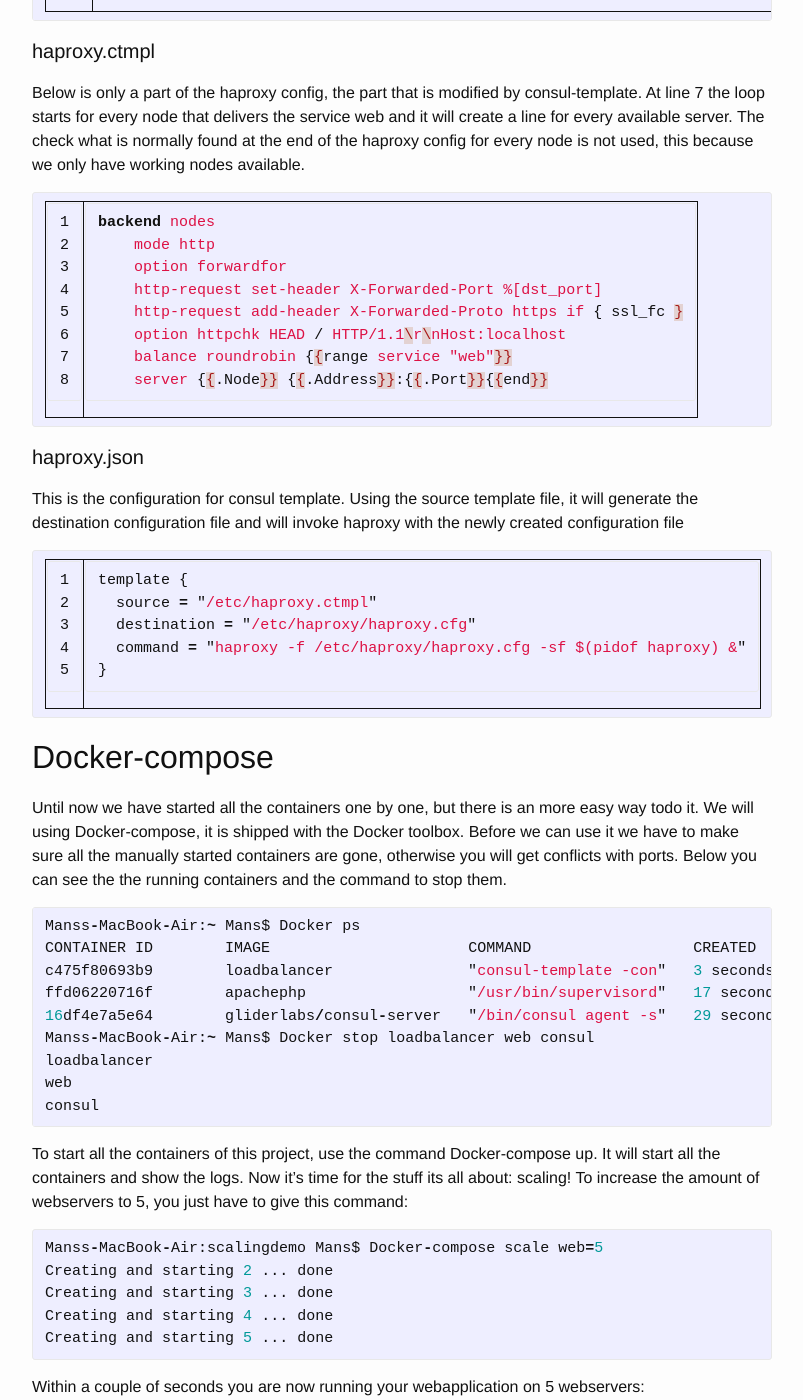
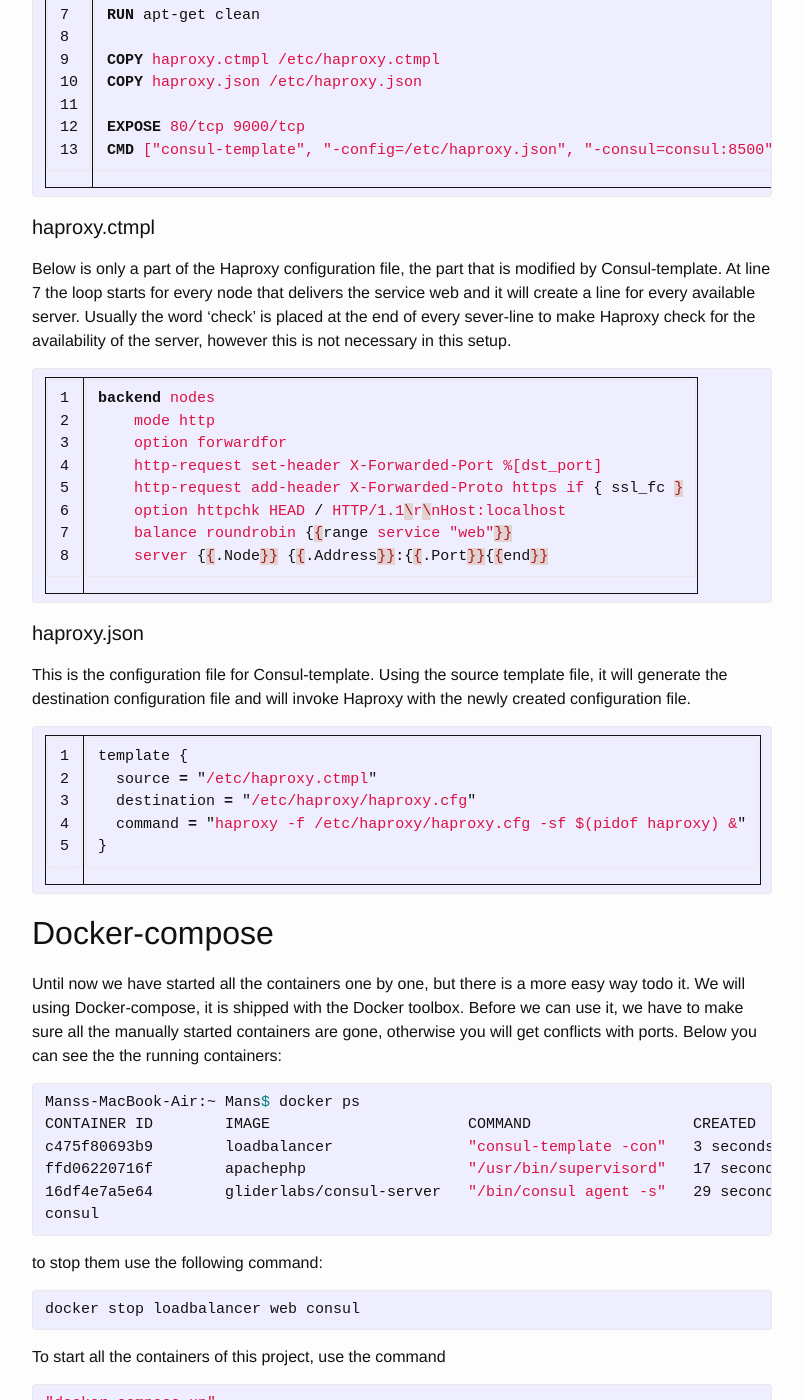
Before and after one commit to MansM/mansm.github.io, a Jekyll site: the page built from _posts/2015-12-05-scaling-your-webapplication-wth-docker.md, in a window 1280 px wide and 1400 px high, scrolled down 5506 px. Shown: the whole window, without its empty margins (238-1041 px from the left). Built offline with Jekyll 4.4.1, drawn with Linux system fonts in a browser that asks for light colours; nearby versions of some CDN libraries; some of the changed text lies outside the part shown.

Commit message:
first updates after feedback Rianne

```diff
--- a/_posts/2015-12-05-scaling-your-webapplication-wth-docker.md
+++ b/_posts/2015-12-05-scaling-your-webapplication-wth-docker.md
@@ -33,15 +33,15 @@
 - Haproxy: Open source load balancer for TCP and HTTP based services
 - Consul: A tool for service discovery and configuration
 - Apache with php: Just an example of an webapplication, but you can use any other webapplication type
-- Supervisord: As we run next to the primary process a consul application in the container we need something to launch them
+- Supervisor: As we run next to the primary process a Consul application in the container we need something to launch them
 
 Of the list above you only need to install the Docker toolbox. You can find it at the Docker [website](https://www.docker.com/docker-toolbox). Make sure you
 have the docker "default" virtual machine created by opening Docker Kitematic or use docker-machine create to create
 
 ##Overview
-In the image below you can see how the environment will be. As you can see I use three different parts of consul. The agent, the server and template.
-The agent tells the server it is online and which services the machine/container has available. Consul template queries the server and replaces the
-configuration file of haproxy which it also notifies. On shutting down a webserver the consul agent notifies the server it is leaving and consul template
+In the image below you can see how the environment will be. As you can see I use three different parts of consul: the agent, the server and template.
+The agent tells the server it is online and which services the machine/container has available. Consul-template queries the server and replaces the
+configuration file of Haproxy which it also notifies. On shutting down a webserver the Consul agent notifies the server it is leaving and Consul-template
 will remove the server from the configuration file.
 
 ![container overview](/images/2015-12-01-scaling-your-dockerized-webapplication/overview.png)
@@ -58,38 +58,49 @@
 git clone https://github.com/MansM/docker-scalingdemo.git
 {% endhighlight %}
 
+##How to start docker
+git bash gebruiken (vanwege shift+insert wel werken)
+docker-machine create default
+env "$(docker-machine env default)"
+voor elke nieuwe terminal/command line moet je dit doen
+en in de juiste map staan
+
+
 ###Consul server
-Change to the folder in your terminal or windows commandline. The consul server is the consul-server container made by gliderlabs, to start it:
+Change to the folder in your terminal or Windows commandline. The Consul server is the Consul-server container made by Gliderlabs, to start it:
 
 {% highlight bash %}
 docker run --rm --name consul -p 8500:8500 gliderlabs/consul-server -bootstrap
 {% endhighlight %}
 
-to view the consul server ui, you can browse to the Docker_ip:8500, you can locate the ip with running the command:
+To view the consul server ui, you can browse to the docker_ip:8500, you can locate the ip with running the command:
 {% highlight bash %}
 docker-machine ip default
 {% endhighlight %}
-(if it default is not the correct Docker-machine, find the correct one with Docker-machine ls)
+If default is not the correct Docker-machine, find the correct one with "docker-machine ls".
 
 You should now see something like:
-![Consul ui](/images/2015-12-01-scaling-your-dockerized-webapplication/consul-ui.png)
+![Consul UI](/images/2015-12-01-scaling-your-dockerized-webapplication/consul-ui.png)
 
 ###Web application
-Now its time to add a webserver to the pool, first of all we need to build and run the Docker container
+Now it is time to add a webserver to the pool. First of all we need to build and run the Docker container:
 
 {% highlight bash %}
 docker build -t apachephp apachephp
 docker run  --rm --name web -p 8080:80 --link="consul" apachephp
 {% endhighlight %}
-When you refresh the consul-ui screen, you will see the webserver has been added.
-![Consul ui with webserver](/images/2015-12-01-scaling-your-dockerized-webapplication/consul-ui-web.png)
+When you refresh the Consul UI screen, you will see the webserver has been added.
+![Consul UI with webserver](/images/2015-12-01-scaling-your-dockerized-webapplication/consul-ui-web.png)
+
+TODO: link uitleggen
+TODO:
 
 ####Dockerfile
 The main item of any Docker container is the Dockerfile, this contains the building steps from which Docker builds the image.
-In this case we are using as base image the image from php including apache (line 1). On line 4 we install supervisord and two
-utilities to get the rest of the Dockerfile working. The consul agent is downloaded and installed on line 9. The configuration for
-supervisord and consul is copied into the image on 12 and 13. The last line is the command that is executed on launching the container,
-here it is starting supervisord to launch the other processes.
+In this case the base image we are using is the image php including apache (line 1). On line 4 we install Supervisor and two
+utilities to get the rest of the Dockerfile working. The Consul agent is downloaded and installed on line 9. The configuration for
+Supervisor and Consul is copied into the image on line 12 and 13. The last line is the command which will be executed on launching the container,
+in this case starting Supervisor to launch the other processes.
 
 {% highlight docker linenos %}
 FROM php:5.6-apache
@@ -140,13 +151,13 @@
 
 ###Load balancer
 The final container in the setup is the load balancer. You can start it with the following commands:
-{% highlight bash linenos %}
-Docker build -t loadbalancer haproxy
-Docker run --rm -p 80:80 -p 9000:9000 --link="consul" --link="web" --name loadbalancer loadbalancer
+{% highlight bash %}
+docker build -t loadbalancer haproxy
+docker run --rm -p 80:80 -p 9000:9000 --link="consul" --link="web" --name loadbalancer loadbalancer
 {% endhighlight %}
 
-The load balancer exists of two main components: consul template and haproxy. I have chosen haproxy in this setup so I can switch to non http backends as well.
-In your browser go to Docker_ip:9000/haproxy_stats (User/Pass: admin) to see the statistics page of haproxy, which shows 1 backend webserver.
+The load balancer exists of two main components: Consul-template and Haproxy. I have chosen Haproxy in this setup so I can switch to non HTTP backends as well.
+In your browser go to docker_ip:9000/haproxy_stats (User/Pass: admin) to see the statistics page of Haproxy, which shows a single backend webserver.
 ![haproxy](/images/2015-12-01-scaling-your-dockerized-webapplication/haproxy.png)
 
 ####Dockerfile
@@ -167,8 +178,9 @@
 CMD ["consul-template", "-config=/etc/haproxy.json", "-consul=consul:8500"]
 {% endhighlight %}
 ####haproxy.ctmpl
-Below is only a part of the haproxy config, the part that is modified by consul-template. At line 7 the loop starts for every node that delivers the service web and it will create
-a line for every available server. The check what is normally found at the end of the haproxy config for every node is not used, this because we only have working nodes available.
+Below is only a part of the Haproxy configuration file, the part that is modified by Consul-template. At line 7 the loop starts for every node that delivers the service web
+and it will create a line for every available server. Usually the word 'check' is placed at the end of every sever-line to make Haproxy check for the availability of the server,
+however this is not necessary in this setup.
 {% highlight nginx linenos %}
 {% raw %}
 backend nodes
@@ -181,8 +193,8 @@
     server {{.Node}} {{.Address}}:{{.Port}}{{end}}{% endraw %}
 {% endhighlight %}
 ####haproxy.json
-This is the configuration for consul template. Using the source template file, it will generate the destination configuration file and will invoke haproxy with the newly created
-configuration file
+This is the configuration file for Consul-template. Using the source template file, it will generate the destination configuration file and will invoke Haproxy with the newly created
+configuration file.
 {% highlight javascript linenos %}
 template {
   source = "/etc/haproxy.ctmpl"
@@ -192,22 +204,26 @@
 {% endhighlight %}
 
 ##Docker-compose
-Until now we have started all the containers one by one, but there is an more easy way todo it. We will using Docker-compose, it is shipped with the Docker toolbox.
-Before we can use it we have to make sure all the manually started containers are gone, otherwise you will get conflicts with ports. Below you can see the the running containers and
-the command to stop them.
-{% highlight javascript bash %}
-Manss-MacBook-Air:~ Mans$ Docker ps
+Until now we have started all the containers one by one, but there is a more easy way todo it. We will using Docker-compose, it is shipped with the Docker toolbox.
+Before we can use it, we have to make sure all the manually started containers are gone, otherwise you will get conflicts with ports. Below you can see the the running containers:
+{% highlight bash %}
+Manss-MacBook-Air:~ Mans$ docker ps
 CONTAINER ID        IMAGE                      COMMAND                  CREATED             STATUS              PORTS                                                                                NAMES
 c475f80693b9        loadbalancer               "consul-template -con"   3 seconds ago       Up 3 seconds        0.0.0.0:80->80/tcp, 0.0.0.0:9000->9000/tcp                                           loadbalancer
 ffd06220716f        apachephp                  "/usr/bin/supervisord"   17 seconds ago      Up 17 seconds       0.0.0.0:8080->80/tcp                                                                 web
 16df4e7a5e64        gliderlabs/consul-server   "/bin/consul agent -s"   29 seconds ago      Up 28 seconds       8300-8302/tcp, 8400/tcp, 8301-8302/udp, 8600/tcp, 8600/udp, 0.0.0.0:8500->8500/tcp   consul
-Manss-MacBook-Air:~ Mans$ Docker stop loadbalancer web consul
-loadbalancer
-web
 consul
 {% endhighlight %}
 
-To start all the containers of this project, use the command Docker-compose up. It will start all the containers and show the logs.
+to stop them use the following command:
+{% highlight bash %}
+docker stop loadbalancer web consul
+{% endhighlight %}
+
+To start all the containers of this project, use the command
+{% highlight bash %}
+"docker-compose up"
+{% endhighlight %} It will start all the containers and show the logs.
 Now it's time for the stuff its all about: scaling! To increase the amount of webservers to 5, you just have to give this command:
 {% highlight javascript bash %}
 Manss-MacBook-Air:scalingdemo Mans$ Docker-compose scale web=5
```
Also changed, not shown: other parts of _posts/2015-12-05-scaling-your-webapplication-wth-docker.md (+5 -5 lines).
